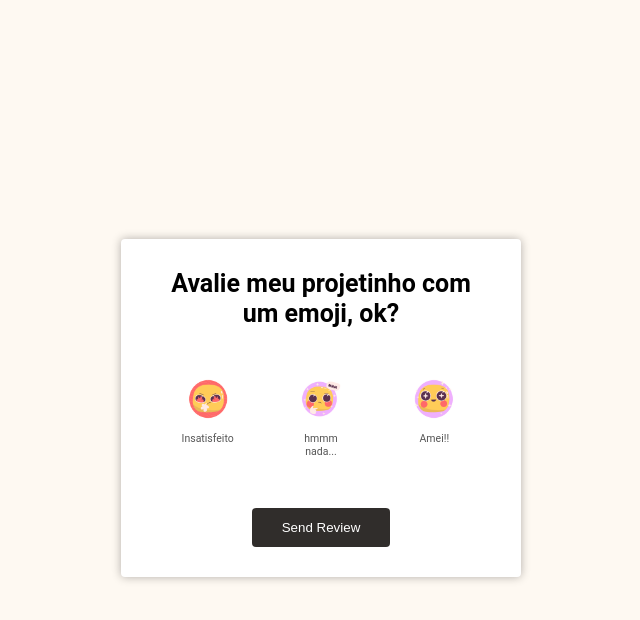
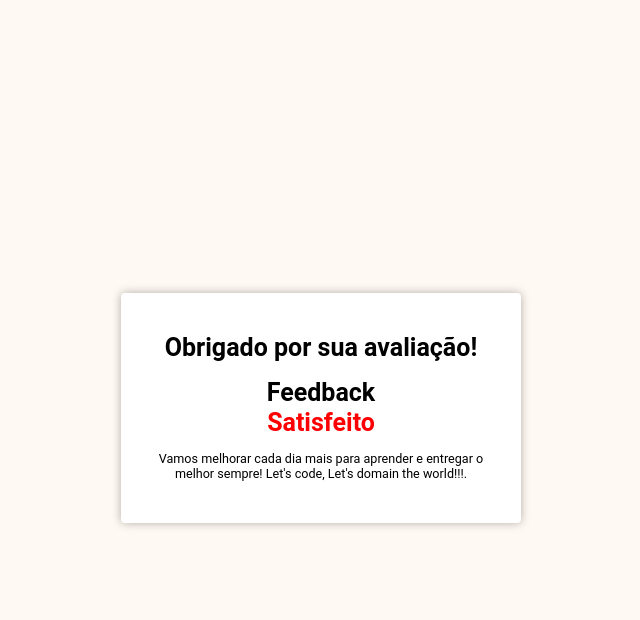
Before and after one commit to jeffersondrs/feedback-emojis, a plain HTML site: page index.html in a window 1280 px wide. Both pictures are taken after a click on the button "Send Review". Shown: the whole page, without its empty margins (319-959 px from the left). Drawn offline with Linux system fonts and the light colour scheme.

Commit message:
fimish for now

```diff
--- a/script.js
+++ b/script.js
@@ -1,18 +1,31 @@
-'use strict';
+"use strict";
 
-const ratings = document.querySelectorAll('.rating');
-const send = document.querySelector('#send');
-const painel = document.querySelector('#painel');
+const ratings = document.querySelectorAll(".rating");
+const sendBtn = document.querySelector("#send");
+const painel = document.querySelector("#painel");
 
-painel.addEventListener('click', (e) => {
-    if(e.target.parentNode.classList.contains('rating')){
-        removeActive();
-        e.target.parentNode.classList.add('active');
-    }
-})
+let selectRating = "Satisfeito";
 
-function removeActive(){
-    for(let i = 0; i < ratings.length; i++){
-        ratings[i].classList.remove('active');
-    }
-};
+painel.addEventListener("click", (e) => {
+  if (e.target.parentNode.classList.contains("rating")) {
+    removeActive();
+    e.target.parentNode.classList.add("active");
+    selectRating = e.target.nextElementSibling.innerHTML;
+  }
+});
+
+sendBtn.addEventListener("click", (e) => {
+  painel.innerHTML = `
+        <i class="fa-duotone fa-heart"></i>
+        <strong>Obrigado por sua avaliação!</strong>
+        <br>
+        <strong>Feedback</strong> <strong style="color: red;">${selectRating}</strong>
+        <p>Vamos melhorar cada dia mais para aprender e entregar o melhor sempre! Let's code, Let's domain the world!!!.</p>
+    `;
+});
+
+function removeActive() {
+  for (let i = 0; i < ratings.length; i++) {
+    ratings[i].classList.remove("active");
+  }
+}
```
Also changed, not shown: style.css (line endings or trailing spaces).
